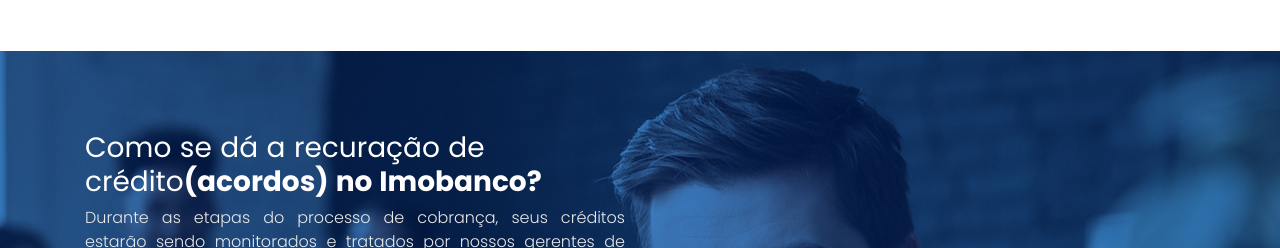
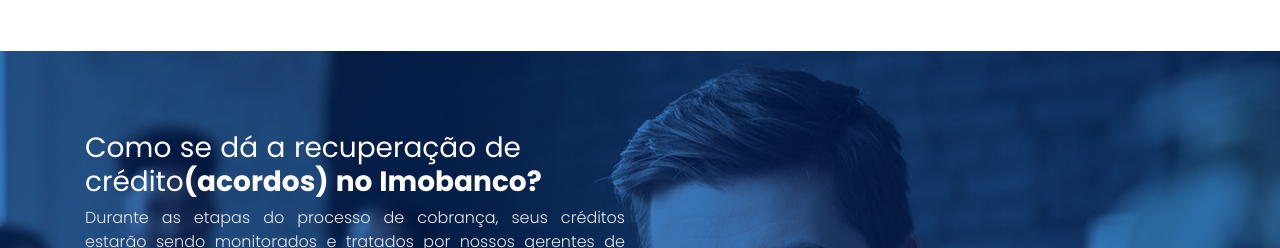
Before and after one commit to phelipequeiroz/imobanco.github.io, a Nuxt app: page /charges in a window 1280 px wide. Shown: the part 1080-1328 px from the top of the page. Built offline with nearby package versions, Linux system fonts and the light colour scheme.

Commit message:
charges text modificação

```diff
--- a/components/charges/ChargesImobanco.vue
+++ b/components/charges/ChargesImobanco.vue
@@ -3,7 +3,7 @@
 		<div class="container">
 			<div class="row">
 				<div class="col-lg-6">
-					<h3 class="mt-5 imo-text-06 text-subtitulo">Como se dá a recuração de crédito<span class="font-weight-bold">(acordos) no Imobanco?</span></h3>
+					<h3 class="mt-5 imo-text-06 text-subtitulo">Como se dá a recuperação de crédito<span class="font-weight-bold">(acordos) no Imobanco?</span></h3>
 					<p class="text-content imo-text-05 text-justify">Durante as etapas do processo de cobrança, seus créditos estarão sendo monitorados e tratados por nossos gerentes de contas e operadores, sendo realizada diversas interações com seus clientes, como:</p>
 				</div>
 			</div>
```
